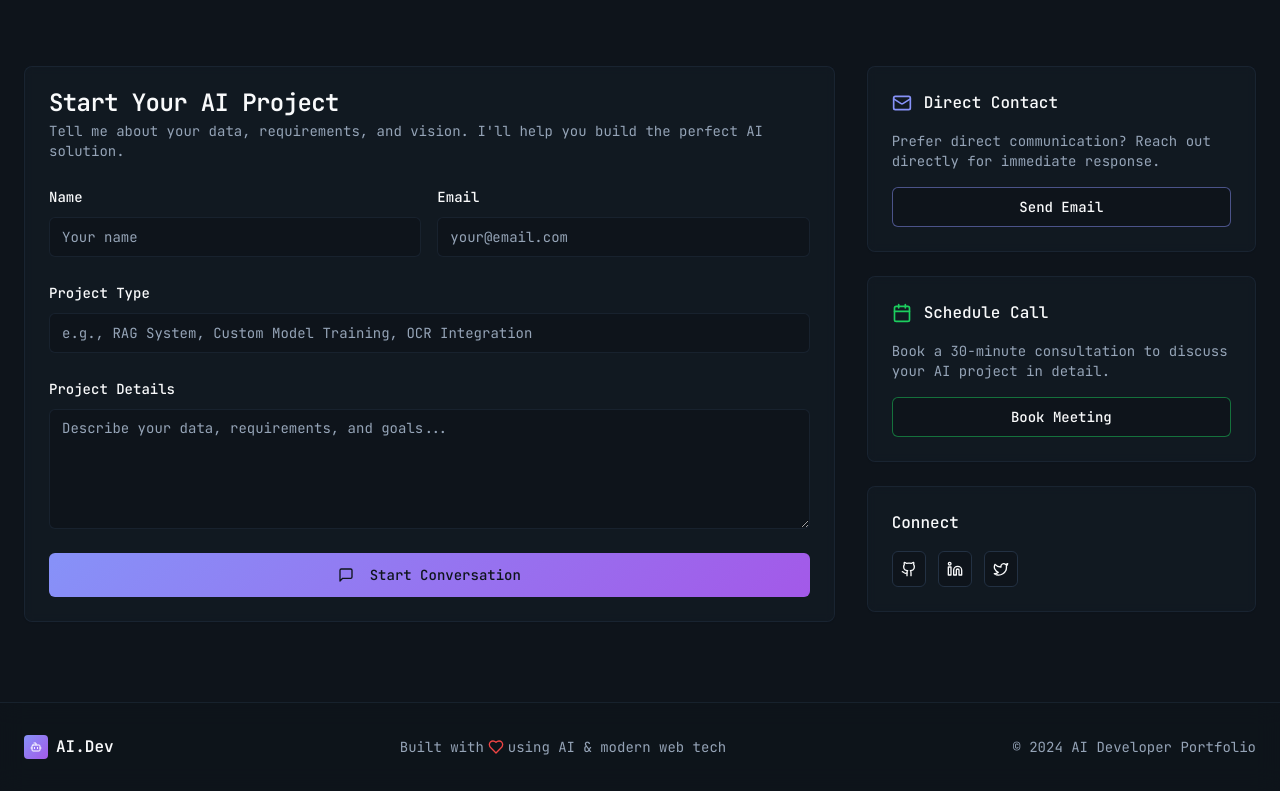
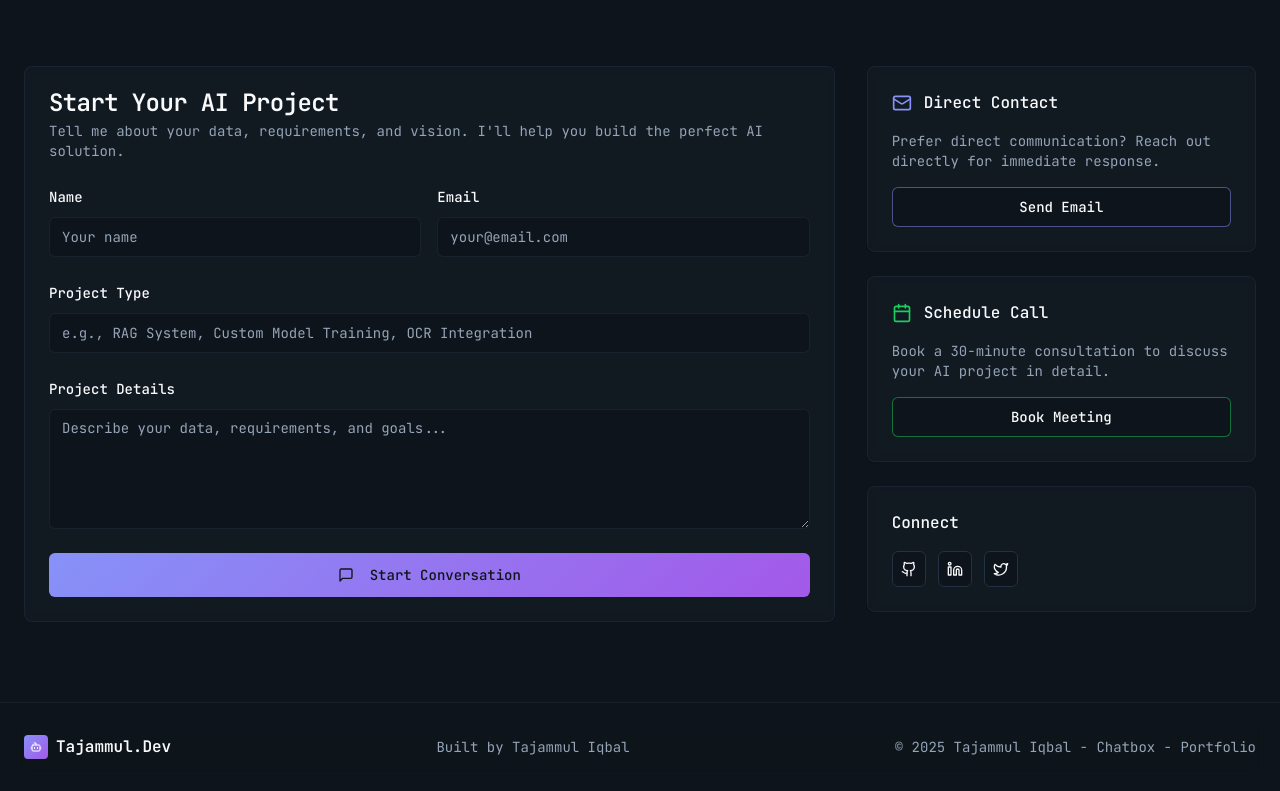
Before and after one commit to dodo-2003/dodo-2003.github.io, a React (Vite) app: page / in a window 1280 px wide. Shown: the part 5070-5861 px from the top of the page. Built offline with nearby package versions, Linux system fonts and the light colour scheme.

Commit message:
Update for footer

```diff
--- a/src/components/footer.tsx
+++ b/src/components/footer.tsx
@@ -9,15 +9,15 @@ export function Footer() {
             <div className="w-6 h-6 bg-gradient-primary rounded flex items-center justify-center">
               <Bot className="h-3 w-3 text-white" />
             </div>
-            <span className="font-mono font-semibold">AI.Dev</span>
+            <span className="font-mono font-semibold">Tajammul.Dev</span>
           </div>
 
           <p className="text-sm text-muted-foreground font-mono flex items-center gap-1">
-            Built with <Heart className="h-4 w-4 text-red-500" /> using AI & modern web tech
+            Built by Tajammul Iqbal
           </p>
 
           <p className="text-sm text-muted-foreground font-mono">
-            © 2024 AI Developer Portfolio
+            © 2025 Tajammul Iqbal - Chatbox - Portfolio
           </p>
         </div>
       </div>
```
